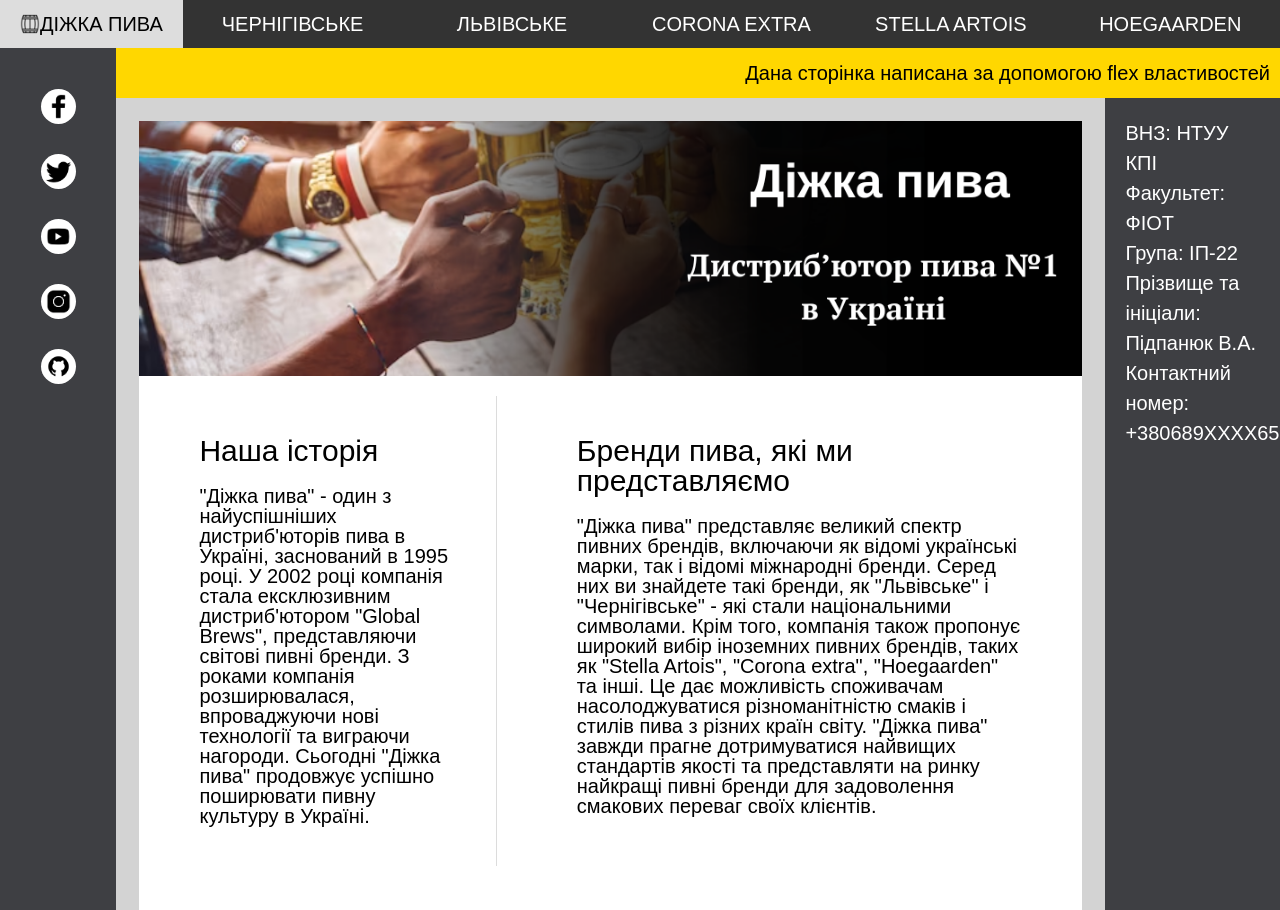
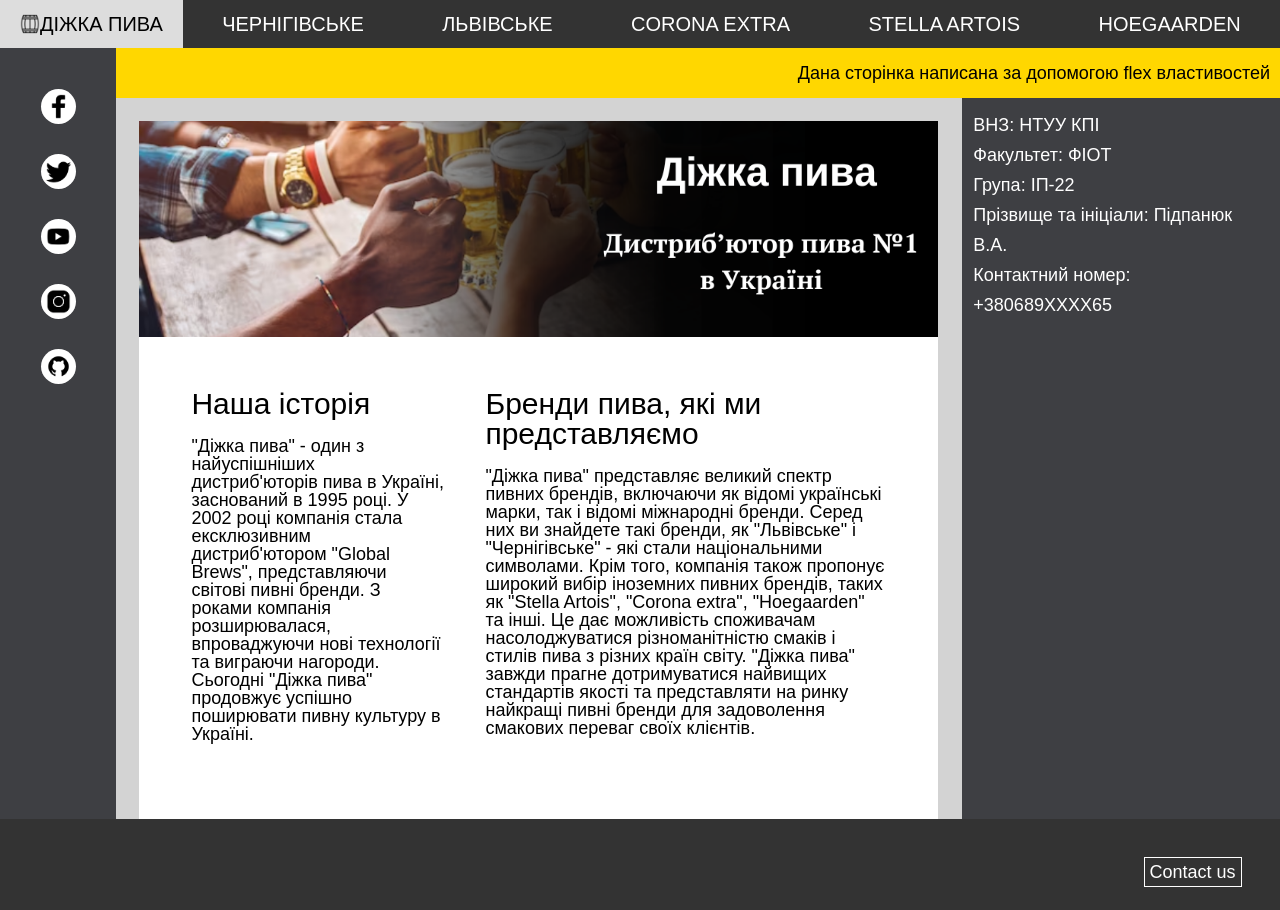
Before and after one commit to Vitalii-Pidpaniuk/beer_lab_1_1, a plain HTML site: page index.html in a window 1280 px wide. Shown: the top 910 px of the page. Drawn offline with Linux system fonts and the light colour scheme.

Commit message:
bugs fixing

```diff
--- a/css/side_pages_style.css
+++ b/css/side_pages_style.css
@@ -83,7 +83,7 @@ body {
   height: 100%;
   display: flex;
   flex-direction: column;
-  font-size: 20px;
+  font-size: 18px;
 }
 
 
@@ -92,13 +92,13 @@ body {
   top: 0;
   position: sticky;
   background-color: #333;
-  position: sticky;
   color: white;
   display: flex;
   text-align: center;
-  flex-shrink: 1;
   align-items: center;
   justify-content: space-between;
+
+  flex-wrap: wrap;
 }
 
 .navbar a{
@@ -167,27 +167,27 @@ body {
 .block4 {
   padding: 5%;
   margin: 2%;
-  width: 100%;
   background-color: white;
   display: flex;
   flex-direction: column;
 }
 
 .block4 .column{
-  margin: 2%;
+  width: 50%;
+}
+.block4 .row{
+  flex-wrap: wrap;
 }
 
 .block4 img{
   border: 1px solid rgb(220, 220, 220);
   padding: 2%;
   border-radius: 15px;
-  max-width: 100%;
-  height: auto;
+  max-width: 50%;
+  min-width: 200px;
 }
 
-.photo{
-  width: 50%;
-}
+
 
 
 .block4 h1, h2{
@@ -278,10 +278,11 @@ body {
 
 
 .block5 {
+  font-size: 100%;
   background-color: white;
-  width: 15%;
+  width: fit-content;
   background-color: #3E3F43;
-  padding: 20px;
+  padding: 1%;
   color: #fff;
   line-height: 30px;
 }
--- a/css/style.css
+++ b/css/style.css
@@ -84,33 +84,32 @@ body {
   height: 100%;
   display: flex;
   flex-direction: column;
-}
-
-.content div{
-  font-size: 20px;
+  font-size: 18px;
 }
 
 
+
 .navbar {
+  font-size: 20px;
   top: 0;
-  width: 100%;
   position: sticky;
   background-color: #333;
-  position: sticky;
   color: white;
   display: flex;
   text-align: center;
-  flex-shrink: 1;
   align-items: center;
   justify-content: space-between;
+
+  flex-wrap: wrap;
 }
 
 .navbar a{
+  flex-grow: 1;
   color: white;
   padding: 14px 20px;
   text-decoration: none;
-  flex: 1;
 }
+
 .navbar a:hover {
   background-color: #ddd;
   color: black;
@@ -184,20 +183,22 @@ body {
 
 .main_text {
   display: flex;
-  flex-direction: row;
+  padding: 4%;
+  flex-wrap: wrap;
 }
 
 .main_text1{
-  padding: 40px;
-  margin: 20px;
-  border-right: 1px solid rgb(220, 220, 220);
+  width: 40%;
+  min-width: 250px;
+  padding: 20px;
   display: flex;
   flex-direction: column;
 }
 
 .main_text2{
-  padding: 40px;
-  margin: 20px;
+  width: 60%;
+  min-width: 250px;
+  padding: 20px;
   display: flex;
   flex-direction: column;
 }
@@ -217,13 +218,11 @@ body {
 }
 
 .block5 {
-  height: 100%;
-  display: flex;
-  flex-direction: column;
+  font-size: 100%;
   background-color: white;
-  width: 15%;
+  width: fit-content;
   background-color: #3E3F43;
-  padding: 20px;
+  padding: 1%;
   color: #fff;
   line-height: 30px;
 }
```
Also changed, not shown: chernihivske.html (+1 -3 lines), lvivske.html (+1 -1 lines).
